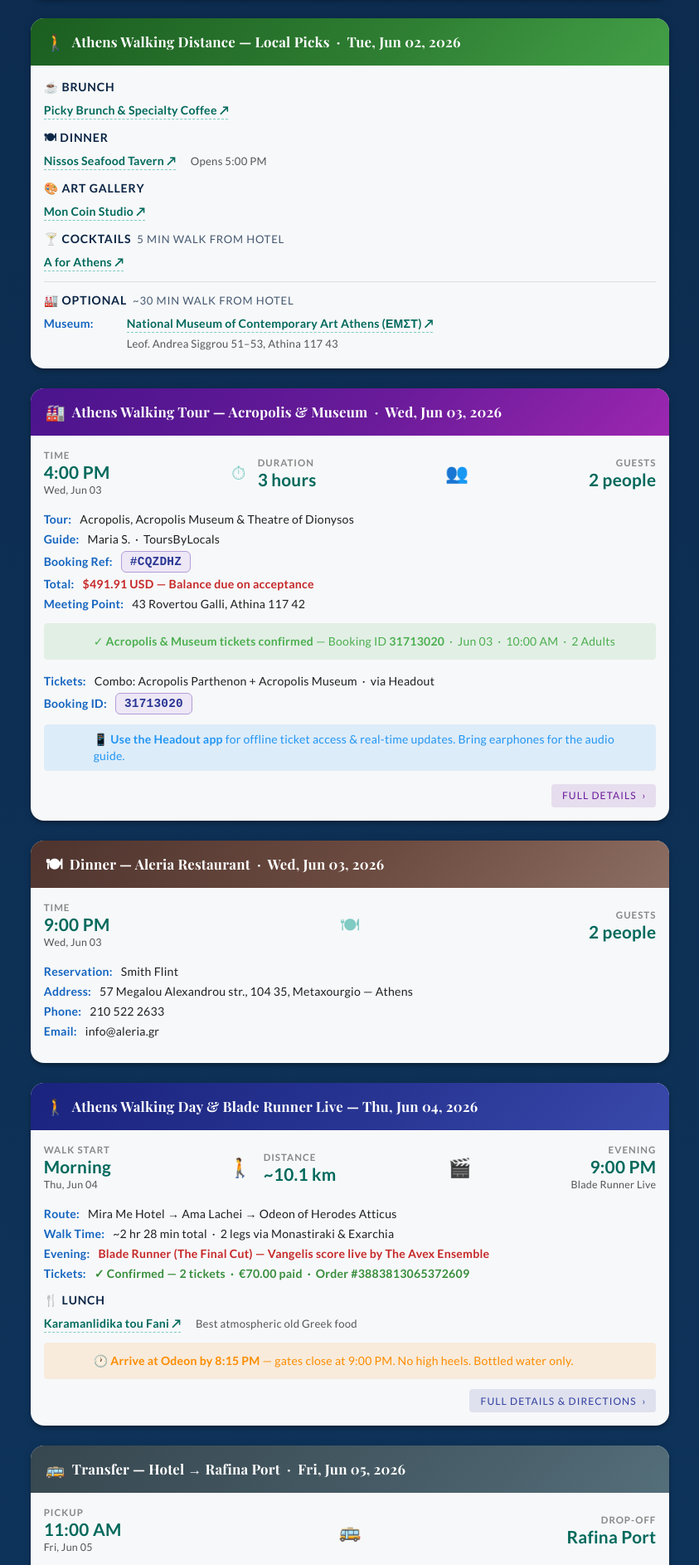
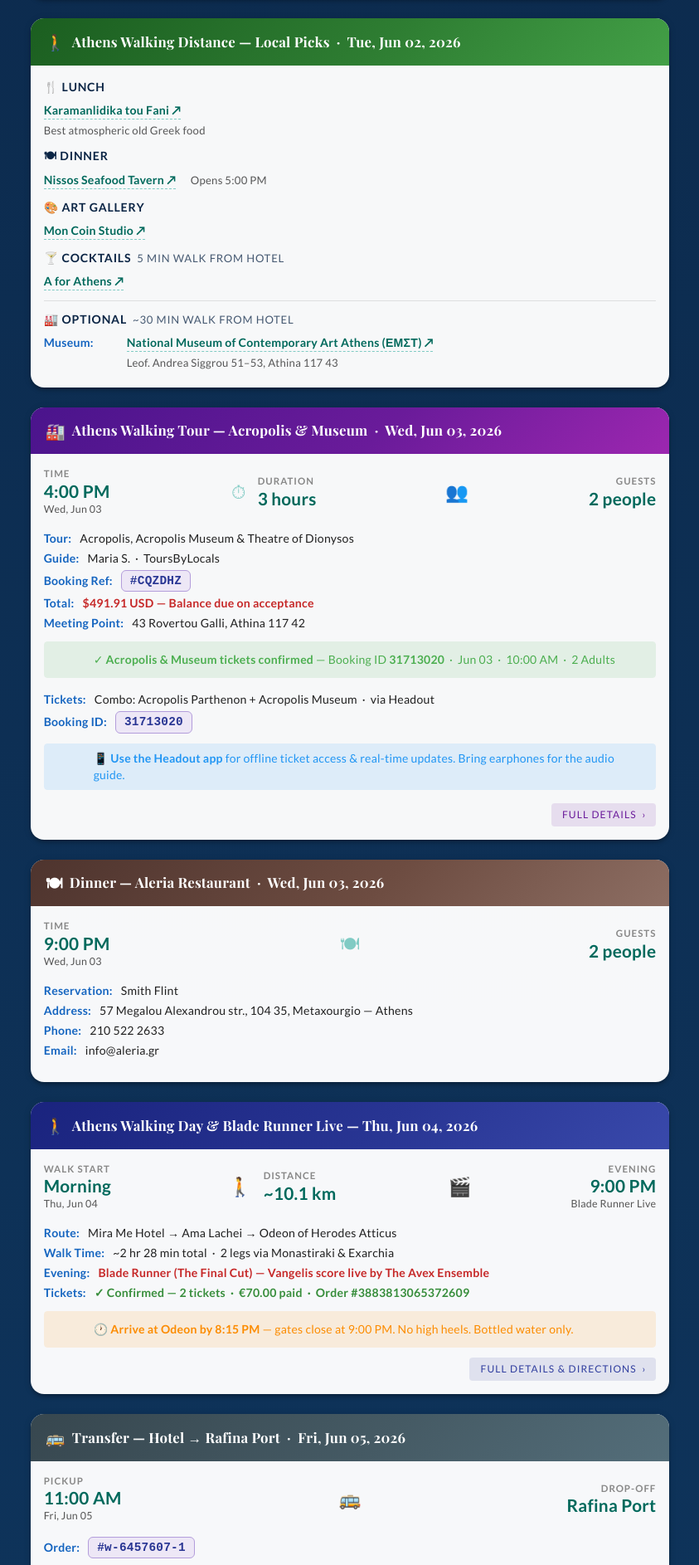
Before and after one commit to FlintShadey/Itenerary, a Vue app: page /#/ in a window 1280 px wide. Shown: the part 1734-3620 px from the top of the page at 83% size, without its empty margins (218-1061 px from the left). Built offline with nearby package versions, Linux system fonts and the light colour scheme.

Commit message:
Move Karamanlidika lunch from Jun 04 to Jun 02

```diff
--- a/src/views/Itinerary.vue
+++ b/src/views/Itinerary.vue
@@ -221,10 +221,13 @@
               </v-card-title>
               <v-card-text class="pa-4">
 
-                <!-- Brunch -->
-                <div class="benefits-heading mb-2">&#9749; Brunch</div>
+                <!-- Lunch -->
+                <div class="benefits-heading mb-2">&#127860; Lunch</div>
+                <div class="confirm-row mb-1">
+                  <a href="https://www.karamanlidika.gr" target="_blank" rel="noopener" class="med-link" style="font-weight:600;">Karamanlidika tou Fani &#8599;</a>
+                </div>
                 <div class="confirm-row mb-3">
-                  <a href="https://www.google.com/maps/search/Picky+Brunch+Specialty+Coffee+Athens" target="_blank" rel="noopener" class="med-link" style="font-weight:600;">Picky Brunch &amp; Specialty Coffee &#8599;</a>
+                  <span style="font-size:0.82rem;opacity:0.75;">Best atmospheric old Greek food</span>
                 </div>
 
                 <!-- Dinner -->
@@ -422,13 +425,6 @@
                 <div class="confirm-row mb-3">
                   <span class="detail-label">Tickets:</span>
                   <span style="font-weight:600;color:#388E3C;">&#10003; Confirmed &mdash; 2 tickets &nbsp;&middot;&nbsp; &euro;70.00 paid &nbsp;&middot;&nbsp; Order #3883813065372609</span>
-                </div>
-
-                <!-- Lunch -->
-                <div class="benefits-heading mb-2">&#127860; Lunch</div>
-                <div class="confirm-row mb-3">
-                  <a href="https://www.karamanlidika.gr" target="_blank" rel="noopener" class="med-link" style="font-weight:600;">Karamanlidika tou Fani &#8599;</a>
-                  <span style="margin-left:8px;font-size:0.82rem;opacity:0.75;">Best atmospheric old Greek food</span>
                 </div>
 
                 <v-alert type="warning" variant="tonal" density="compact" class="mb-3">
```
